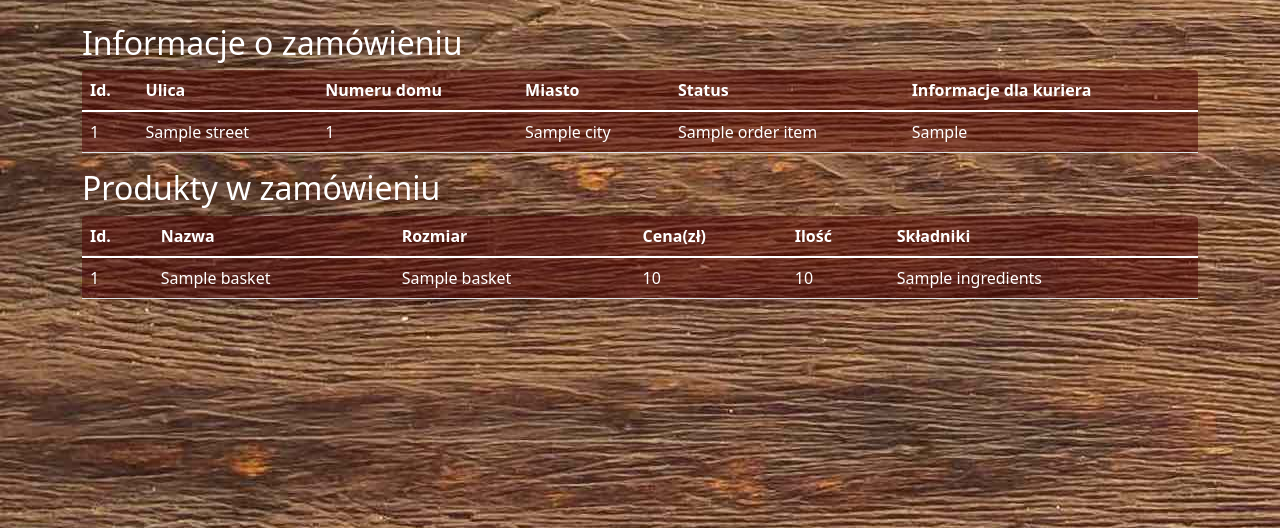
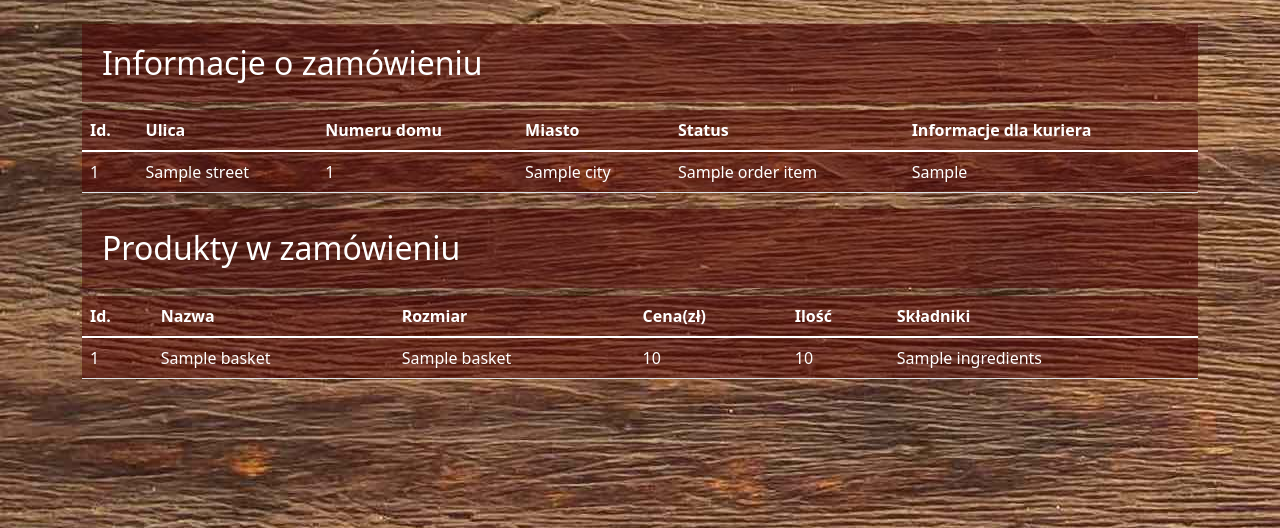
Before and after one commit to PicuBicu/pizzeria, a PHP site: template pizzeria/admin/views/order-item.php in a window 1280 px wide. Shown: the part 97-625 px from the top of the page. Run offline with PHP 8.4, Linux system fonts and the light colour scheme; the template is opened without the code that fills it: most values are stand-ins (such as "Sample title", 1, 10 or a date in 2020).

Commit message:
Add no data class to headers in admin order-item

```diff
--- a/pizzeria/admin/views/order-item.php
+++ b/pizzeria/admin/views/order-item.php
@@ -1,4 +1,4 @@
-<h2>Informacje o zamówieniu</h2>
+<h2 class="no-data">Informacje o zamówieniu</h2>
 <table class="table rounded">
     <thead>
         <tr>
@@ -33,7 +33,7 @@
         </tr>
     </tbody>
 </table>
-<h2>Produkty w zamówieniu</h2>
+<h2 class="no-data">Produkty w zamówieniu</h2>
 <table class="table rounded">
     <thead>
         <tr>
```
